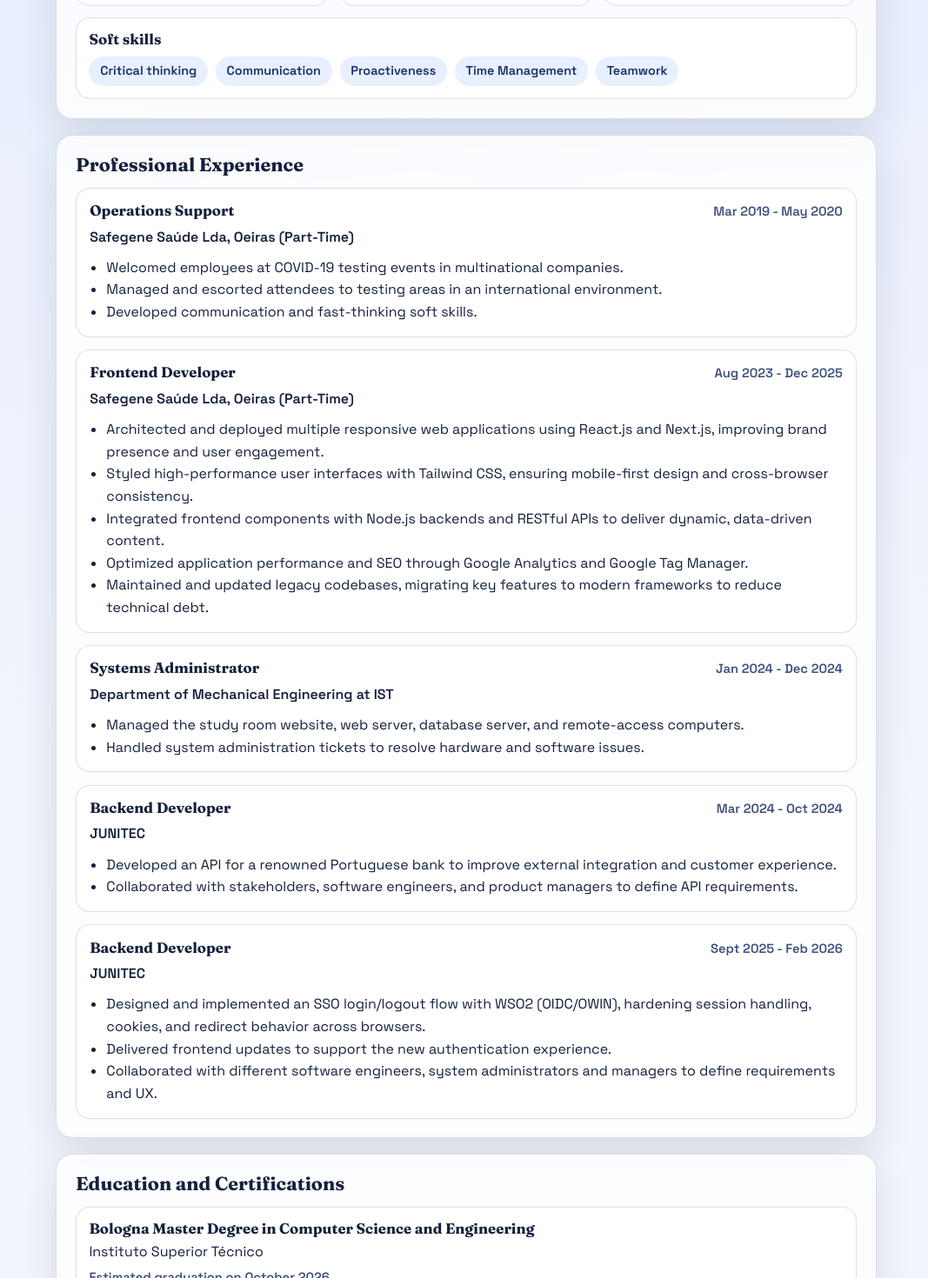
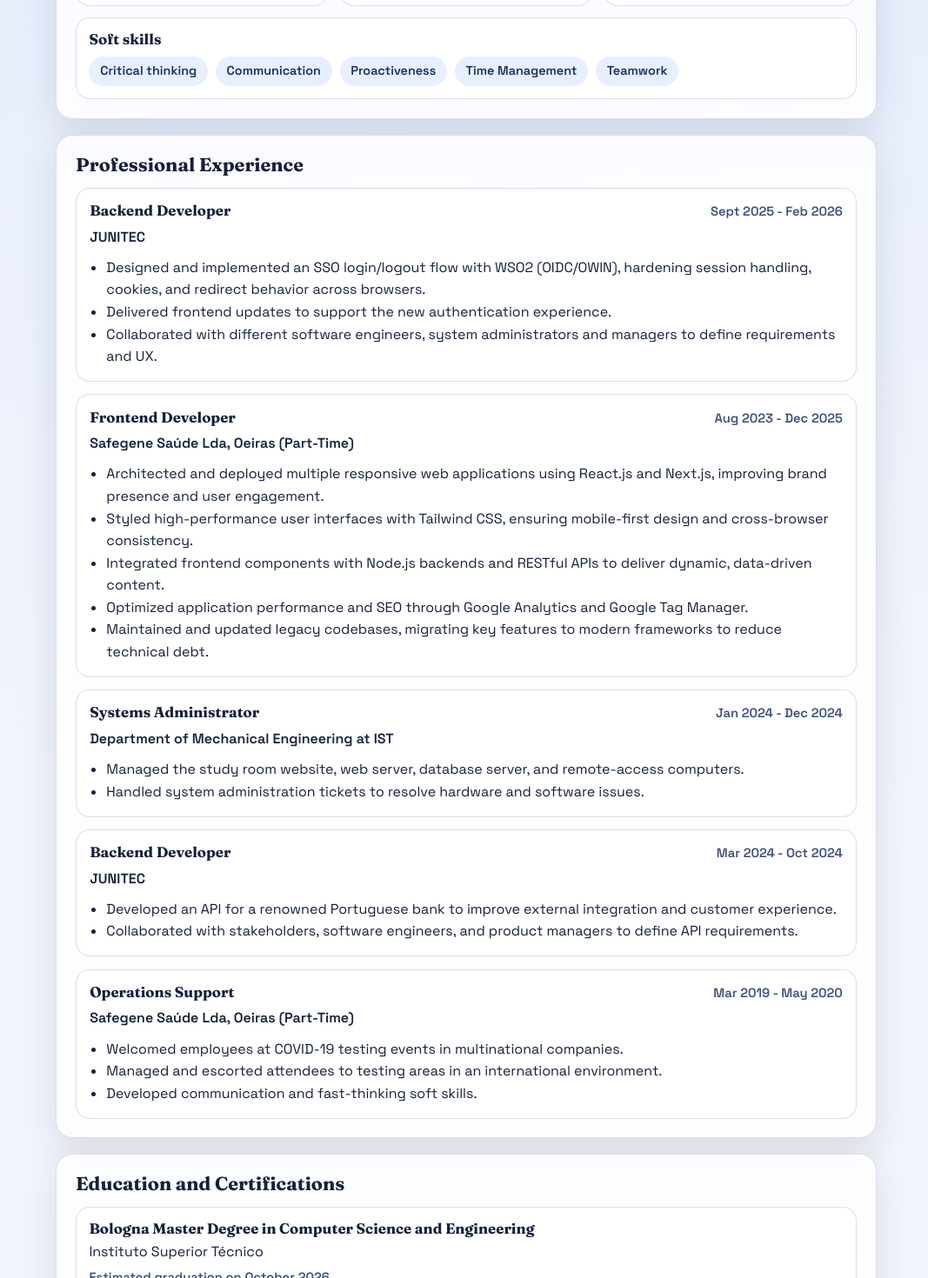
Before and after one commit to diogomsmiranda/cv, a Next.js app: page / in a window 1280 px wide. Shown: the part 794-2264 px from the top of the page at 87% size, without its empty margins (104-1171 px from the left). Built offline with nearby package versions, Linux system fonts and the light colour scheme.

Commit message:
chore: reverse chronological order

```diff
--- a/data/cv.ts
+++ b/data/cv.ts
@@ -42,43 +42,49 @@
   competencies: [
     {
       title: "Programming Languages",
-      items: ["Java", "C/C++", "Python"]
+      items: ["Java", "C/C++", "Python"],
     },
     {
       title: "Data and ML",
-      items: ["PyTorch", "NumPy", "Pandas", "scikit-learn"]
+      items: ["PyTorch", "NumPy", "Pandas", "scikit-learn"],
     },
     {
       title: "Web Dev",
-      items: ["HTML5", "JavaScript", "React", "Vue.js", "Tailwind CSS"]
+      items: ["HTML5", "JavaScript", "React", "Vue.js", "Tailwind CSS"],
     },
     {
       title: ".NET / Backend",
-      items: [".NET", "ASP.NET", "C#"]
+      items: [".NET", "ASP.NET", "C#"],
     },
     {
       title: "Databases",
-      items: ["MySQL", "PostgreSQL"]
+      items: ["MySQL", "PostgreSQL"],
     },
     {
       title: "DevOps / Tools",
-      items: ["Git", "Docker"]
+      items: ["Git", "Docker"],
     },
     {
       title: "Soft skills",
-      items: ["Critical thinking", "Communication", "Proactiveness", "Time Management", "Teamwork"]
-    }
+      items: [
+        "Critical thinking",
+        "Communication",
+        "Proactiveness",
+        "Time Management",
+        "Teamwork",
+      ],
+    },
   ] as CompetencyGroup[],
   experiences: [
     {
-      company: "Safegene Saúde Lda, Oeiras (Part-Time)",
-      role: "Operations Support",
-      period: "Mar 2019 - May 2020",
+      company: "JUNITEC",
+      role: "Backend Developer",
+      period: "Sept 2025 - Feb 2026",
       highlights: [
-        "Welcomed employees at COVID-19 testing events in multinational companies.",
-        "Managed and escorted attendees to testing areas in an international environment.",
-        "Developed communication and fast-thinking soft skills."
-      ]
+        "Designed and implemented an SSO login/logout flow with WSO2 (OIDC/OWIN), hardening session handling, cookies, and redirect behavior across browsers.",
+        "Delivered frontend updates to support the new authentication experience.",
+        "Collaborated with different software engineers, system administrators and managers to define requirements and UX.",
+      ],
     },
     {
       company: "Safegene Saúde Lda, Oeiras (Part-Time)",
@@ -89,8 +95,8 @@
         "Styled high-performance user interfaces with Tailwind CSS, ensuring mobile-first design and cross-browser consistency.",
         "Integrated frontend components with Node.js backends and RESTful APIs to deliver dynamic, data-driven content.",
         "Optimized application performance and SEO through Google Analytics and Google Tag Manager.",
-        "Maintained and updated legacy codebases, migrating key features to modern frameworks to reduce technical debt."
-      ]
+        "Maintained and updated legacy codebases, migrating key features to modern frameworks to reduce technical debt.",
+      ],
     },
     {
       company: "Department of Mechanical Engineering at IST",
@@ -98,8 +104,8 @@
       period: "Jan 2024 - Dec 2024",
       highlights: [
         "Managed the study room website, web server, database server, and remote-access computers.",
-        "Handled system administration tickets to resolve hardware and software issues."
-      ]
+        "Handled system administration tickets to resolve hardware and software issues.",
+      ],
     },
     {
       company: "JUNITEC",
@@ -108,18 +114,18 @@
       highlights: [
         "Developed an API for a renowned Portuguese bank to improve external integration and customer experience.",
         "Collaborated with stakeholders, software engineers, and product managers to define API requirements.",
-      ]
+      ],
     },
     {
-      company: "JUNITEC",
-      role: "Backend Developer",
-      period: "Sept 2025 - Feb 2026",
+      company: "Safegene Saúde Lda, Oeiras (Part-Time)",
+      role: "Operations Support",
+      period: "Mar 2019 - May 2020",
       highlights: [
-        "Designed and implemented an SSO login/logout flow with WSO2 (OIDC/OWIN), hardening session handling, cookies, and redirect behavior across browsers.",
-        "Delivered frontend updates to support the new authentication experience.",
-        "Collaborated with different software engineers, system administrators and managers to define requirements and UX."
-      ]
-    }
+        "Welcomed employees at COVID-19 testing events in multinational companies.",
+        "Managed and escorted attendees to testing areas in an international environment.",
+        "Developed communication and fast-thinking soft skills.",
+      ],
+    },
   ] as Experience[],
   openSource: [
     {
@@ -128,43 +134,46 @@
       period: "Dec 2023 - Feb 2025",
       highlights: [
         "CUBOS aims to be a simple yet powerful game engine for PC, where everything is made of voxels. It is open-source and free to use for any purpose. Written in modern C++ (20) with a data-oriented design in mind, its goal is to be performant and highly flexible.",
-        "Bug fixes and new features."
-      ]
+        "Bug fixes and new features.",
+      ],
     },
     {
       project: "Pandas",
       role: "Contributor",
       highlights: [
-        "Fixed a bug and implemented a feature that preserves cell notes when exporting with to_excel."
-      ]
-    }
+        "Fixed a bug and implemented a feature that preserves cell notes when exporting with to_excel.",
+      ],
+    },
   ] as OpenSourceItem[],
   education: [
     {
       title: "Bologna Master Degree in Computer Science and Engineering",
       institution: "Instituto Superior Técnico",
-      period: "Estimated graduation on October 2026."
+      period: "Estimated graduation on October 2026.",
     },
     {
       title: "Bologna Degree in Computer Science and Engineering",
       institution: "Instituto Superior Técnico",
-      period: "Graduated July 2024 — avg. 15"
+      period: "Graduated July 2024 — avg. 15",
     },
     {
       title: "High School",
-      institution: "Escola Secundário Luís Freitas Branco"
-    }
+      institution: "Escola Secundário Luís Freitas Branco",
+    },
   ] as Education[],
   languages: [
     {
       name: "Portuguese",
-      level: "Native"
+      level: "Native",
     },
     {
       name: "English",
       level: "C1 Level",
-      certificateUrl: "Certificate_CAE_DM.pdf"
-    }
+      certificateUrl: "Certificate_CAE_DM.pdf",
+    },
   ] as Language[],
-  extracurricular: ["High-Performance Athlete: Handball — 11 years", "Athens Programme: Augmented and Virtual Reality for Engineering"]
+  extracurricular: [
+    "High-Performance Athlete: Handball — 11 years",
+    "Athens Programme: Augmented and Virtual Reality for Engineering",
+  ],
 };
```
